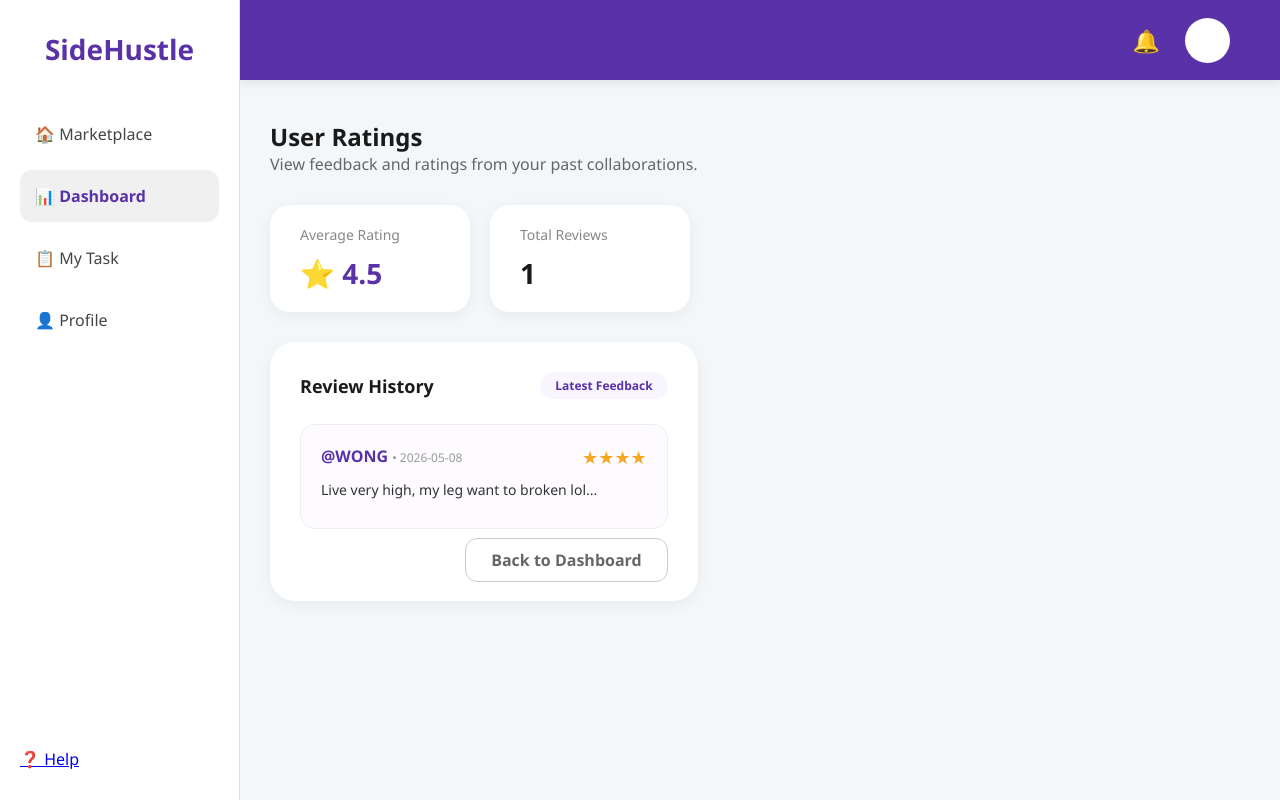
After one commit to ZhiQi07/SideHustle, a Flask app: page /view_ratings in a window 1280 px wide. The commit adds this page. Run offline with Flask 3, Linux system fonts and the light colour scheme; a user stored in the database is signed in; data comes from the database, SQL or seed files in the repository.

Commit message:
add rating and review

```diff
--- a/app.py
+++ b/app.py
@@ -102,11 +102,51 @@ class Earning(db.Model):
     amount = db.Column(db.Float, nullable=False)
     timestamp = db.Column(db.DateTime, default=db.func.now())
 
+
+
+class Rating(db.Model):
+    id = db.Column(db.Integer, primary_key=True)
+    task_id = db.Column(db.Integer, db.ForeignKey('task.id'), nullable=False)
+    reviewer_username = db.Column(db.String(50), nullable=False) # 谁写的评价
+    target_username = db.Column(db.String(50), nullable=False)   # 评价谁
+    score = db.Column(db.Integer, nullable=False)               # 分数 (1-5)
+    review_content = db.Column(db.Text)                         # 评价文字
+    timestamp = db.Column(db.DateTime, default=db.func.now())
+
+# 记得在 app.app_context() 里面运行 db.create_all() 以创建这张表
+
 # =========================
 # INIT DB
 # =========================
 with app.app_context():
     db.create_all()
+
+
+@app.context_processor
+def inject_global_unread():
+    if 'user_id' not in session:
+        return {"global_unread_count": 0}
+    try:
+        user = db.session.get(User, session['user_id'])
+        if not user:
+            return {"global_unread_count": 0}
+        count = db.session.execute(
+            text("""
+                SELECT COUNT(*) FROM message
+                WHERE is_read = 0
+                AND sender != :uname
+                AND task_id IN (
+                    SELECT id FROM task
+                    WHERE user = :uname OR tasker = :uname
+                )
+            """),
+            {"uname": user.username}
+        ).scalar()
+        return {"global_unread_count": count or 0}
+    except:
+        return {"global_unread_count": 0}
+
+
 
 # =========================
 # ROUTES
@@ -420,12 +460,6 @@ def reject_applicant(app_id):
 
 
 
-
-
-
-
-
-
 @app.route('/chat/<int:task_id>')
 def chat(task_id):
     if 'user_id' not in session:
@@ -454,9 +488,88 @@ def rate_user(task_id, target_user):
     if 'user_id' not in session:
         return redirect(url_for('login'))
 
-    # 暂时先跳转回 my_task 页面，或者你可以先 return 一个简单的字符串测试
-    # 以后你可以在这里 render_template 一个评价页面
-    return f"<h1>Rating System Coming Soon!</h1><p>Task ID: {task_id}</p><p>Rating for: {target_user}</p><a href='/my_task'>Go Back</a>"
+    current_user = db.session.get(User, session['user_id'])
+
+    # ← 已经 rate 过，直接跳走
+    already_rated = Rating.query.filter_by(
+        task_id=task_id,
+        reviewer_username=current_user.username
+    ).first()
+    if already_rated:
+        flash("You have already rated this task.")
+        return redirect(url_for('my_task'))
+
+    task = Task.query.get_or_404(task_id)
+    role = 'tasker'
+
+    # 3. 这里的参数一定要补全：把 task 和 role 都传进去
+    return render_template('rate_user.html',
+                           task_id=task_id,
+                           target_user=target_user,
+                           task=task,    # 修复 UndefinedError 的关键
+                           role=role)    # 修复角色判断的关键
+
+
+@app.route('/submit_rating/<int:task_id>/<target_user>', methods=['POST'])
+def submit_rating(task_id, target_user):
+    if 'user_id' not in session:
+        return redirect(url_for('login'))
+
+    current_user = db.session.get(User, session['user_id'])
+
+    # ← 加这个检查：已经 rate 过就直接跳走
+    already_rated = Rating.query.filter_by(
+        task_id=task_id,
+        reviewer_username=current_user.username
+    ).first()
+    if already_rated:
+        flash("You have already rated this task.")
+        return redirect(url_for('my_task'))
+
+    rating_val = int(request.form.get('rating', 5))
+    review_text = request.form.get('review', '')
+
+    # 1. 保存到 Rating 表
+    new_rating = Rating(
+        task_id=task_id,
+        reviewer_username=current_user.username,
+        target_username=target_user,
+        score=rating_val,
+        review_content=review_text
+    )
+    db.session.add(new_rating)
+
+    # 2. 更新被评价人的 User 表数据（用于计算平均分）
+    user_to_rate = User.query.filter_by(username=target_user).first()
+    if user_to_rate:
+        # 如果是第一次评价，把默认的 5.0 和 1 次计数重置掉（可选逻辑）
+        user_to_rate.total_rating += rating_val
+        user_to_rate.review_count += 1
+        db.session.commit()
+
+    flash("Rating submitted successfully!")
+    return redirect(url_for('dashboard'))
+
+
+
+@app.route('/view_ratings')
+def view_ratings():
+    if 'user_id' not in session:
+        return redirect(url_for('login'))
+
+    user = db.session.get(User, session['user_id'])
+
+    # --- 核心修改：从数据库查询真正的评价 ---
+    real_reviews = Rating.query.filter_by(target_username=user.username).order_by(Rating.timestamp.desc()).all()
+
+    avg_rating = round(user.total_rating / user.review_count, 1) if user.review_count > 0 else 5.0
+
+    return render_template('view_ratings.html',
+                           user=user,
+                           reviews=real_reviews, # 传给前端真正的数据库记录
+                           avg_rating=avg_rating)
+
+
 
 
 
@@ -471,10 +584,8 @@ def on_join(data):
 @socketio.on('send_message')
 def handle_message(data):
     room = data['room']
-    # 将消息广播给房间里的所有人，包括发送者
     emit('receive_message', data, room=room)
 
-    # 可选：将聊天记录保存到数据库
     new_msg = Message(
         task_id=int(room),
         sender=data['username'],
@@ -482,6 +593,20 @@ def handle_message(data):
     )
     db.session.add(new_msg)
     db.session.commit()
+
+    # 找出这个 task 的另一方，推送通知给他
+    task = db.session.get(Task, int(room))
+    if task:
+        recipient = None
+        if task.user == data['username']:
+            # 发送者是 creator，收件人是 tasker
+            recipient = User.query.filter_by(username=task.tasker).first()
+        elif task.tasker == data['username']:
+            # 发送者是 tasker，收件人是 creator
+            recipient = User.query.filter_by(username=task.user).first()
+
+        if recipient:
+            socketio.emit('new_unread', {'task_id': int(room)}, room=str(recipient.id))
 
 
 @socketio.on('connect')
--- a/static/dashboard.css
+++ b/static/dashboard.css
@@ -238,3 +238,14 @@ body {
     cursor: pointer;
     font-size: 14px;
 }
+
+.dot-small {
+    display: inline-block;
+    width: 8px;
+    height: 8px;
+    background: #ff4d4f;
+    border-radius: 50%;
+    margin-left: 5px;
+    vertical-align: middle;
+    border: 1px solid white;
+}
--- /dev/null
+++ b/templates/view_ratings.html
@@ -0,0 +1,134 @@
+<!DOCTYPE html>
+<html lang="en">
+<head>
+    <meta charset="UTF-8">
+    <meta name="viewport" content="width=device-width, initial-scale=1.0">
+    <title>SideHustle Ratings</title>
+    <link rel="stylesheet" href="{{ url_for('static', filename='style.css') }}">
+    <link rel="stylesheet" href="{{ url_for('static', filename='dashboard.css') }}">
+    <style>
+        /* 针对 Ratings 页面内容的微调，保持和 Earnings 一致 */
+        .history-card {
+            background: white;
+            border-radius: 25px;
+            padding: 30px;
+            box-shadow: 0 4px 15px rgba(0,0,0,0.05);
+        }
+        .review-item {
+            display: flex;
+            flex-direction: column;
+            padding: 20px;
+            background: #fdfbff;
+            border-radius: 15px;
+            margin-bottom: 15px;
+            border: 1px solid #eee;
+        }
+        .review-top {
+            display: flex;
+            justify-content: space-between;
+            margin-bottom: 10px;
+        }
+        .stars {
+            color: #f5a623;
+            font-size: 18px;
+        }
+        .comment-text {
+            color: #333;
+            font-size: 14px;
+            line-height: 1.5;
+            margin-bottom: 8px;
+        }
+        .reviewer-name {
+            font-weight: 600;
+            color: #5a32a8;
+        }
+        .review-date {
+            font-size: 12px;
+            color: #999;
+        }
+    </style>
+</head>
+<body>
+    <div class="main-layout">
+        <div class="sidebar">
+            <div class="sidebar-top">
+                <h2>SideHustle</h2>
+                <div class="sidebar-menu">
+                    <a href="{{ url_for('marketplace') }}">🏠 Marketplace</a>
+                    <a href="{{ url_for('dashboard') }}" class="active">📊 Dashboard</a>
+                    <a href="{{ url_for('my_task') }}">📋 My Task</a>
+                    <a href="#">👤 Profile</a>
+                </div>
+            </div>
+            <div class="sidebar-bottom">
+                <a href="#" class="menu-item">❓ Help</a>
+            </div>
+        </div>
+
+        <div class="main-content">
+            <header class="top-nav">
+                <div class="nav-icons">
+                    <span>🔔</span>
+                    <div class="profile-circle"></div>
+                </div>
+            </header>
+
+            <main class="content">
+                <div class="page-header" style="margin-bottom: 30px;">
+                    <h1 style="font-size: 24px; color: #1a1a1a;">User Ratings</h1>
+                    <p style="color: #666;">View feedback and ratings from your past collaborations.</p>
+                </div>
+
+                <div style="display: flex; gap: 20px; margin-bottom: 30px;">
+                    <div style="background: white; border-radius: 20px; padding: 20px 30px; box-shadow: 0 4px 15px rgba(0,0,0,0.05); min-width: 200px;">
+                        <p style="color: #888; font-size: 14px; margin-bottom: 10px;">Average Rating</p>
+                        <h3 style="font-size: 28px; color: #5a32a8;">⭐ {{ avg_rating }}</h3>
+                    </div>
+                    <div style="background: white; border-radius: 20px; padding: 20px 30px; box-shadow: 0 4px 15px rgba(0,0,0,0.05); min-width: 200px;">
+                        <p style="color: #888; font-size: 14px; margin-bottom: 10px;">Total Reviews</p>
+                        <h3 style="font-size: 28px; color: #1a1a1a;">{{ reviews|length }}</h3>
+                    </div>
+                </div>
+
+                <div class="history-card">
+                    <div style="display: flex; justify-content: space-between; align-items: center; margin-bottom: 25px;">
+                        <h2 style="font-size: 18px; color: #1a1a1a;">Review History</h2>
+                        <span style="background: #f8f5ff; padding: 5px 15px; border-radius: 20px; font-size: 12px; color: #5a32a8; font-weight: bold;">
+                            Latest Feedback
+                        </span>
+                    </div>
+
+                    <div class="history-list">
+                        {% for r in reviews %}
+                        <div class="review-item">
+                            <div class="review-top">
+                                <div>
+                                    <span class="reviewer-name">@{{ r.reviewer_username }}</span>
+                                    <span class="review-date"> • {{ r.timestamp.strftime('%Y-%m-%d') }}</span>
+                                </div>
+                                <div class="stars">
+                                    {% for i in range(r.score) %}★{% endfor %}
+                                </div>
+                            </div>
+                            <div class="comment-text">
+                                {{ r.review_content if r.review_content else "No written review provided." }}
+                            </div>
+                        </div>
+                        {% else %}
+                        <div style="text-align: center; padding: 40px; color: #999;">
+                            <p>No reviews yet. Complete more tasks to build your reputation!</p>
+                        </div>
+                        {% endfor %}
+                    </div>
+
+                    <div style="text-align: right; margin-top: 20px;">
+                        <a href="{{ url_for('dashboard') }}" style="text-decoration: none; color: #666; font-weight: bold; border: 1px solid #ccc; padding: 10px 25px; border-radius: 12px; transition: 0.2s;">
+                            Back to Dashboard
+                        </a>
+                    </div>
+                </div>
+            </main>
+        </div>
+    </div>
+</body>
+</html>
```
Also changed, not shown: templates/dashboard.html (+29 -7 lines), templates/marketplace.html (+28 -1 lines), templates/my_task.html (+5 -4 lines), templates/rate_user.html (added, +331 -0 lines), database.db.
